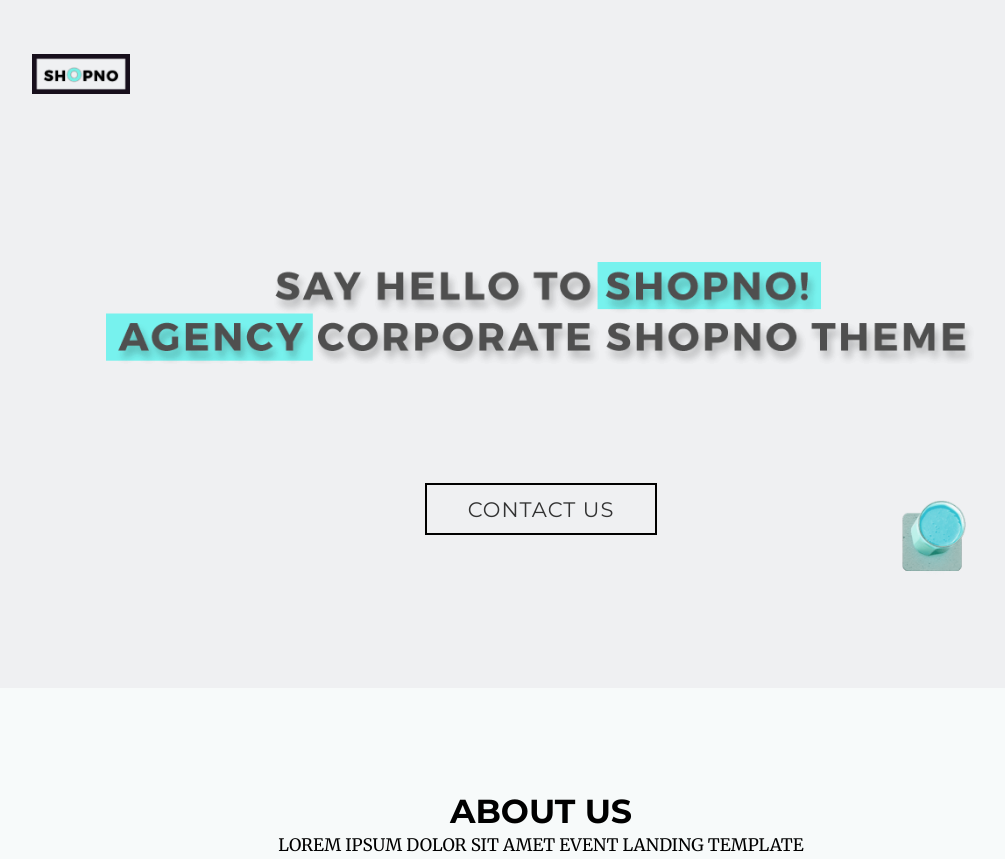
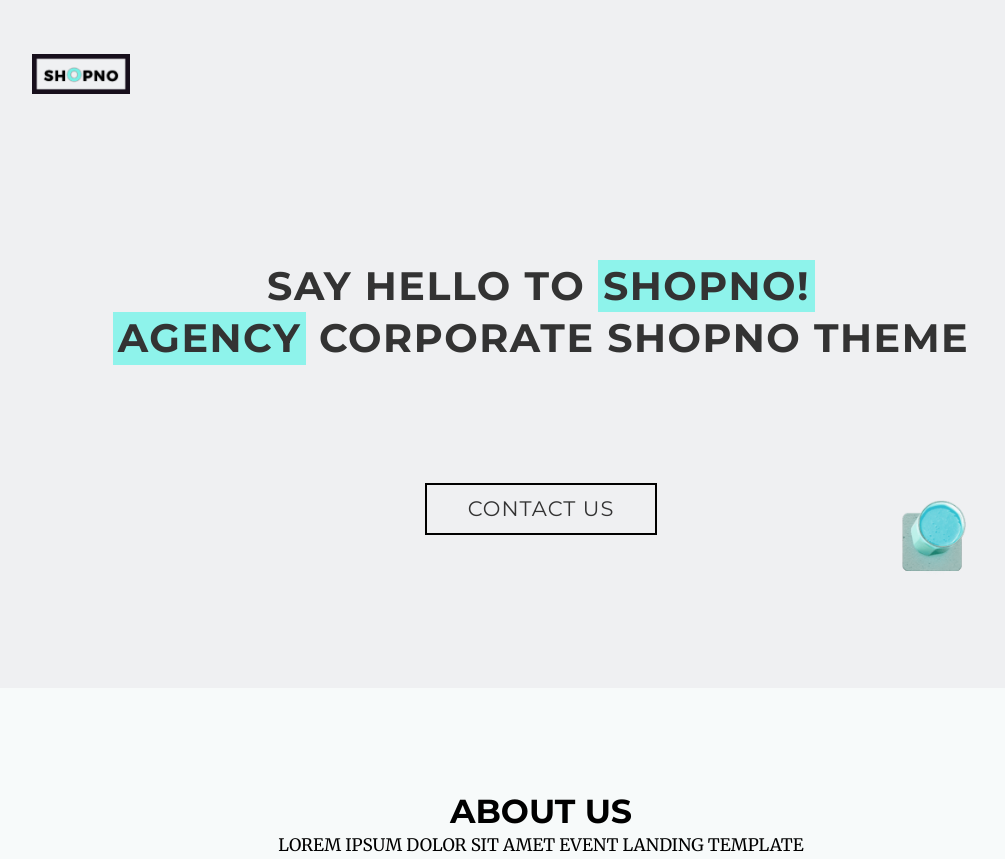
Before and after one commit to chiburashka47/predIncub_Exercise1, a website: page index.html in a window 1280 px wide. Shown: the top 859 px of the page, without its empty margins (99-1104 px from the left). Drawn offline with Linux system fonts and the light colour scheme.

Commit message:
fix text on header

```diff
--- a/index.html
+++ b/index.html
@@ -17,8 +17,15 @@
     <root>
         <div class="header">
             <div class="header__conatiner">
-                <div class="header__conatiner__text">
-                    <img  src="./src/Components/Header/style/Agency CORPORATE SHOPNO Theme.png" class="header__conatiner__text__img"/>
+                <div class="header__conatiner__text column">
+                    <div class="header__conatiner__text_top row">
+                        <div class="header__conatiner__text_text" >Say Hello to&nbsp;</div>
+                        <div class="header__conatiner__text_text block" >SHOPNO!</div>
+                    </div>
+                    <div class="header__conatiner__text_bottom row">
+                        <div class="header__conatiner__text_text block" >Agency</div>
+                        <div class="header__conatiner__text_text" >&nbsp;CORPORATE SHOPNO Theme</div>
+                    </div>
                 </div>
                 <div class="header__conatiner__btn row" >Contact us</div>
                 <a href="/public/" class="header__conatiner__logo" ></a>
--- a/src/Components/Header/style/header.scss
+++ b/src/Components/Header/style/header.scss
@@ -10,17 +10,17 @@
     flex-direction: column;
 
     &__text {
-      display: flex;
-      flex-direction: column;
       justify-content: center;
       align-items: center;
-      margin-top: 302px;
-      margin-top: 31.5vh;
-
-      &__img {
-        width: 68vw;
-        margin-top: 10px;
-      }
+      margin-top: 32.5vh;
+      font-size: 3.1vw;
+      letter-spacing: 1.5px;
+      line-height: 4.1vw;
+      font-family: $ff-montser;
+      color: rgb(51, 51, 51);
+      font-weight: 800;
+      text-transform: uppercase;
+      padding: 0 8px;
     }
 
     &__juiceGlass {
@@ -70,34 +70,17 @@
       height: 5vh;
       cursor: pointer;
     }
+
+    .block {
+      background-color: rgba(118, 244, 234, 0.8);
+      padding: 0 5px;
+    }
   }
-}
-
-.headerText {
-  font-size: 48px;
-  font-size: 3.25vw;
-  line-height: 4.1vw;
-  font-family: $ff-montser;
-  color: rgb(51, 51, 51);
-  font-weight: 800;
-  text-transform: uppercase;
-  padding: 0 8px;
-}
-
-.blueBlock {
-  background-color: rgba(118, 244, 234, 0.5);
-  padding: 0 5px;
 }
 
 @media screen and(max-width: 800px) {
   .header {
     &__conatiner {
-      &__text {
-        margin-top: &__img {
-          width: 90vw;
-        }
-      }
-
       &__logo {
         width: 20vw;
       }
```
Also changed, not shown: dist/js/style.css, 1 other file.
